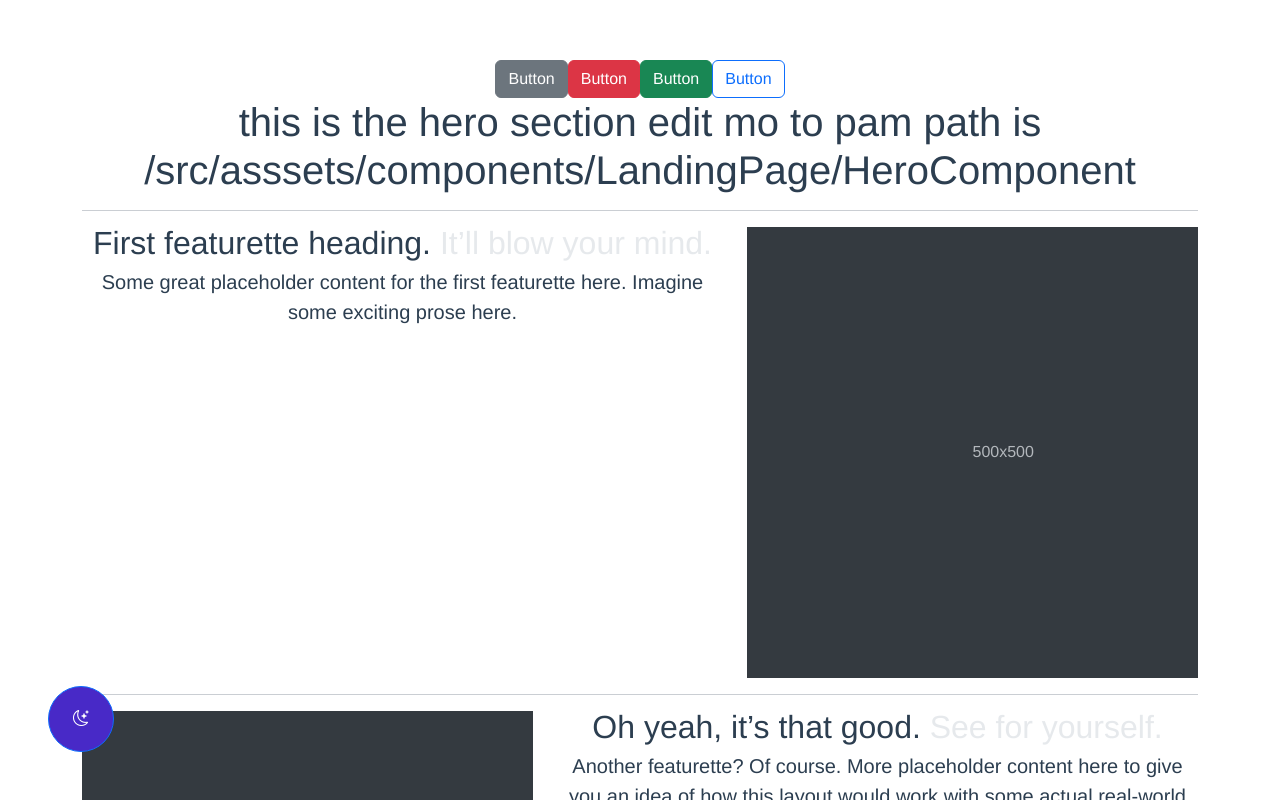
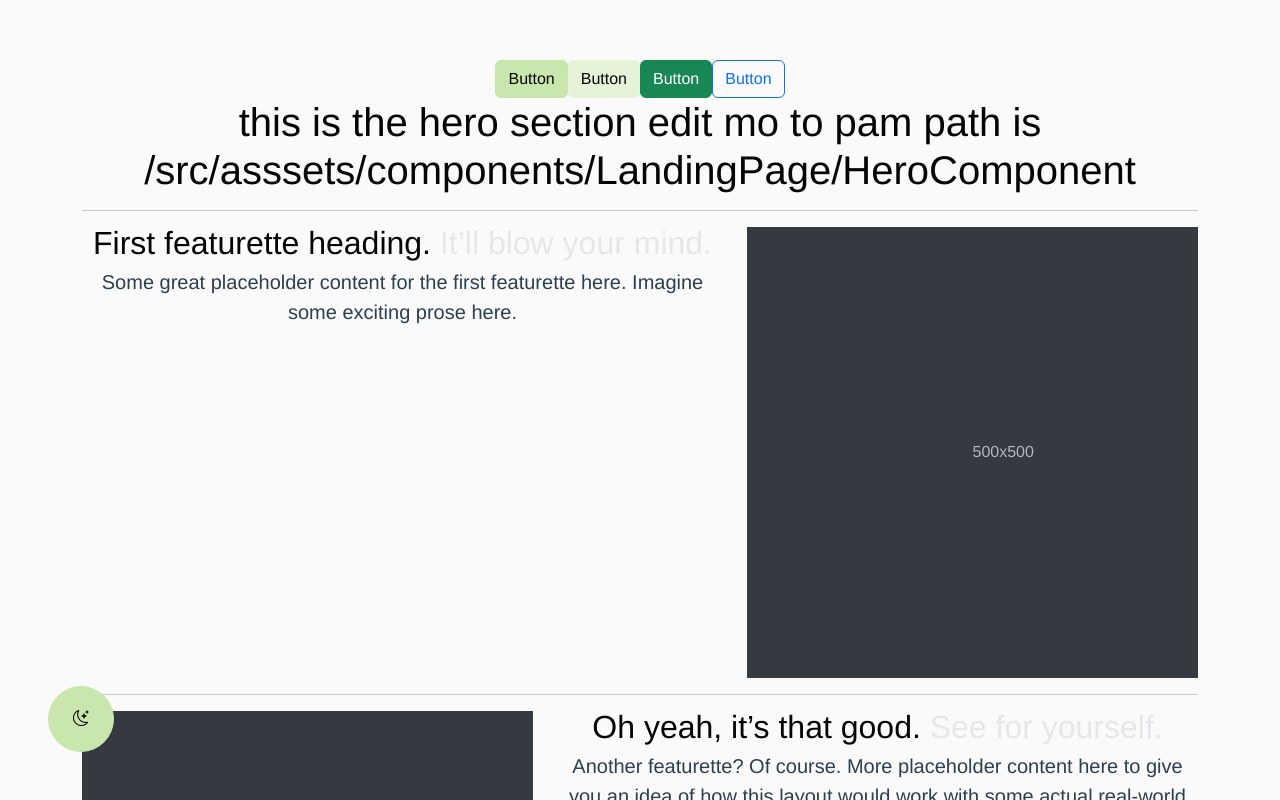
Before and after one commit to jepoyOrias/generic_pos_frontend, a Vue app: page / in a window 1280 px wide. Shown: the top 800 px of the page. Built offline with nearby package versions, Linux system fonts and the light colour scheme.

Commit message:
done fixing colors issue

```diff
--- a/src/App.vue
+++ b/src/App.vue
@@ -23,7 +23,7 @@ onBeforeMount(()=>{
 
 onMounted(()=>{
  localStorage.setItem('theme', JSON.parse(isDarkmode.value));
- document.documentElement.setAttribute('data-bs-theme', JSON.parse(isDarkmode.value)? 'dark' : 'light');
+ document.documentElement.setAttribute('data-bs-theme', JSON.parse(isDarkmode.value)? 'custom-dark' : 'custom-light');
 });
 
 
--- a/src/assets/css/custom.scss
+++ b/src/assets/css/custom.scss
@@ -1,36 +1,76 @@
-@import "../../../node_modules/bootstrap/scss/functions";
-@import "../../../node_modules/bootstrap/scss/variables";
-@import "../../../node_modules/bootstrap/scss/variables-dark";
+@import '../../../node_modules/bootstrap//scss/bootstrap.scss';
+
+$text: #050505;
+$background: #fafafa;
+$primary: #c9e6ad;
+$secondary: #e5f3d8;
+$accent: #7dc33c;
+
+
+
+$text-dark: #fafafa;
+$background-dark: #050505;
+$primary-dark: #c9e6ad;
+$secondary-dark: #19270c;
+$accent-dark: #b1db8a;
 
 
 
 
-$text: #f2fcf9;
-$background: #08261d;
-$primary: #4829c7;
-$secondary: #150409;
-$accent: #a0be27;
 
+[data-bs-theme="custom-light"] {
 
-
-
-// $text: #050505;
-// $background: #fafafa;
-// $primary: #4829c7;
-// $secondary: #f7d4df;
-// $accent: #b2d42b;
-
-
-
-[data-bs-theme="dark"] {
-    --bs-body-color: #{$text};
-    --bs-body-color-rgb: #{to-rgb($text)};
+    color-scheme: light;
+    --bs-heading-color: #{$text};
+    --bs-secondary-color: #{$secondary};
     --bs-body-bg: #{$background};
     --bs-body-bg-rgb: #{to-rgb($background)};
     --bs-tertiary-bg: #{$accent};
+    --bs-tertiary-bg: #{$accent};
+    --bs-primaryy: #{$primary};
+}
+
+[data-bs-theme="custom-dark"] {
+    color-scheme: dark;
+    --bs-heading-color: #{$text-dark};
+    --bs-secondary-color: #{$text-dark};
+    --bs-body-bg: #{$background-dark};
+    --bs-body-bg-rgb: #{to-rgb($background-dark)};
+    --bs-tertiary-bg: #{$accent-dark};
+    --bs-tertiary-bg: #{$accent-dark};
+}
 
 
-  .btn-primary {
+.btn-primary {
+    --bs-btn-color: #{$text};
     --bs-btn-bg: #{$primary};
+    --bs-btn-border-color: #{$primary};
+    --bs-btn-hover-color: #{$text};
+    --bs-btn-hover-bg: #{$primary};
+    --bs-btn-hover-border-color: #{$primary};
+    --bs-btn-focus-shadow-rgb: 49, 132, 253;
+    --bs-btn-active-color: #{$text};
+    --bs-btn-active-bg: #{$primary};
+    --bs-btn-active-border-color: #{$primary};
+    --bs-btn-active-shadow: inset 0 3px 5px rgba(0, 0, 0, 0.125);
+    --bs-btn-disabled-color: #{$text};
+    --bs-btn-disabled-bg: #{$primary};
+    --bs-btn-disabled-border-color: #{$primary};
   }
-}
+
+  .btn-secondary {
+    --bs-btn-color: #{$text};
+    --bs-btn-bg: #{$secondary};
+    --bs-btn-border-color: #{$secondary};
+    --bs-btn-hover-color: #{$text};
+    --bs-btn-hover-bg: #{$secondary};
+    --bs-btn-hover-border-color: #{$secondary};
+    --bs-btn-focus-shadow-rgb: 49, 132, 253;
+    --bs-btn-active-color: #{$text};
+    --bs-btn-active-bg: #{$secondary};
+    --bs-btn-active-border-color: #{$secondary};
+    --bs-btn-active-shadow: inset 0 3px 5px rgba(0, 0, 0, 0.125);
+    --bs-btn-disabled-color: #{$text};
+    --bs-btn-disabled-bg: #{$secondary};
+    --bs-btn-disabled-border-color: #{$secondary};
+  }
--- a/src/components/NavBar.vue
+++ b/src/components/NavBar.vue
@@ -1,7 +1,7 @@
 <template>
   <div>
-    <b-button>Button</b-button>
-    <b-button variant="danger">Button</b-button>
+    <b-button variant="primary">Button</b-button>
+    <b-button variant="secondary">Button</b-button>
     <b-button variant="success">Button</b-button>
     <b-button variant="outline-primary">Button</b-button>
   </div>
--- a/src/components/Theming/DarkLightMode.vue
+++ b/src/components/Theming/DarkLightMode.vue
@@ -14,7 +14,7 @@ const isDarkmode = ref(false);
 const changeTheme = ()=>{
       isDarkmode.value = localStorage.getItem("theme");
       isDarkmode.value = !JSON.parse(isDarkmode.value)
-      document.documentElement.setAttribute('data-bs-theme', isDarkmode.value ? 'dark' :  'light');
+      document.documentElement.setAttribute('data-bs-theme', isDarkmode.value ? 'custom-dark' :  'custom-light');
       localStorage.setItem('theme', isDarkmode.value);
 }
 
```
